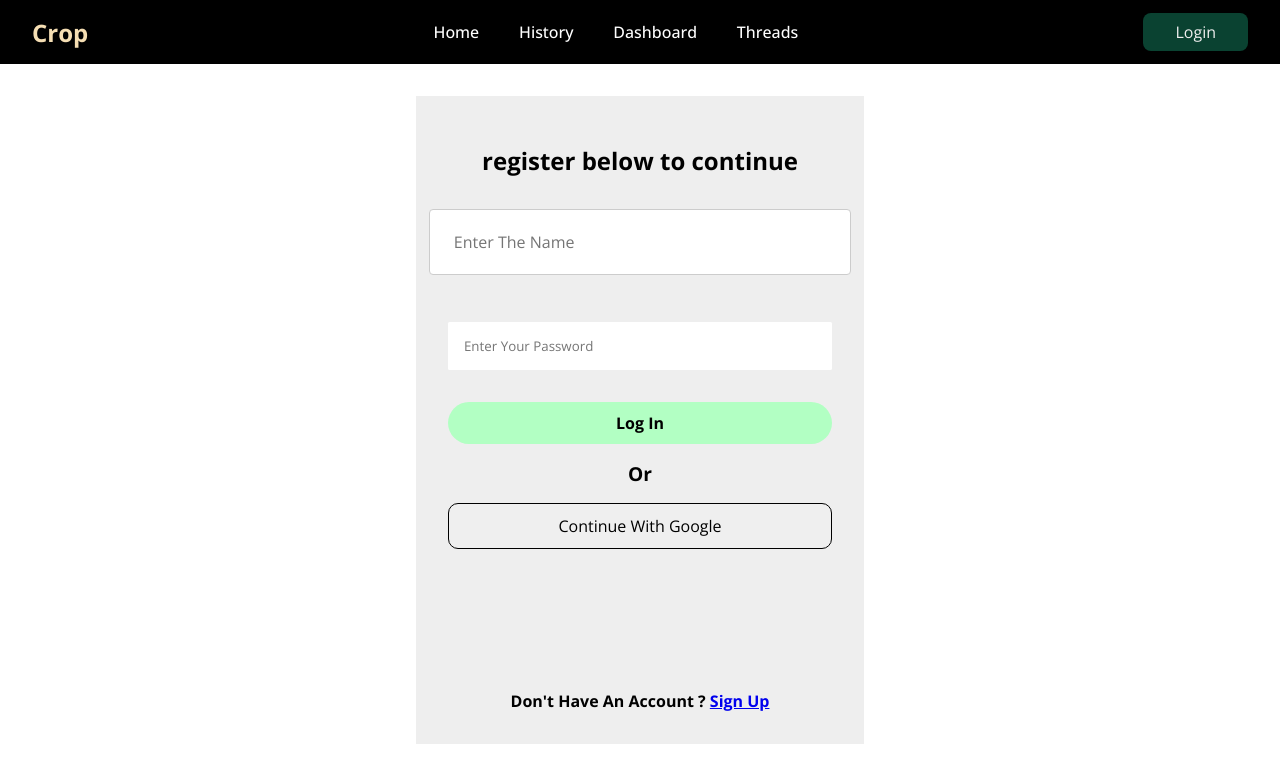
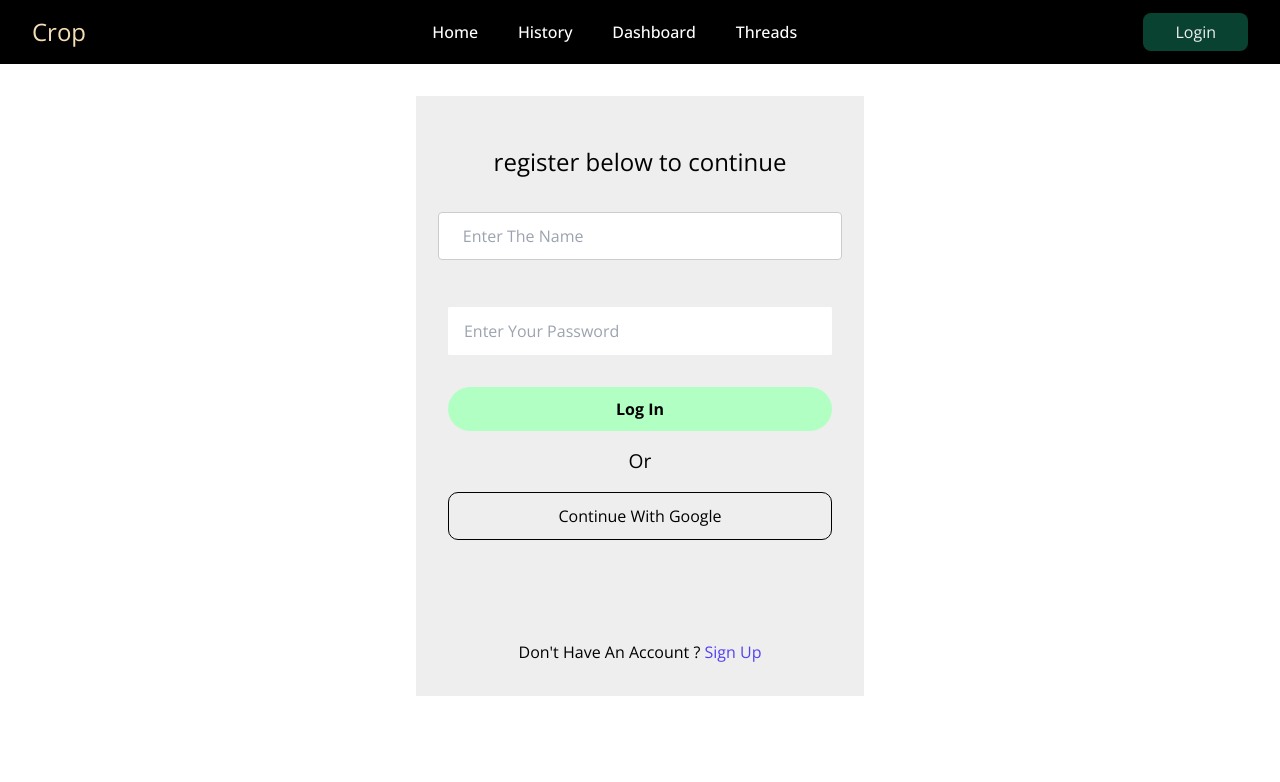
Before and after one commit to sharad112/final-7th-sem, a React (Create React App) app: page /login in a window 1280 px wide. Shown: the top 782 px of the page. Built offline with nearby package versions, Linux system fonts and the light colour scheme; no server answers.

Commit message:
fix:Added tailwind

```diff
--- a/package.json
+++ b/package.json
@@ -55,6 +55,7 @@
     ]
   },
   "devDependencies": {
+    "@babel/plugin-proposal-private-property-in-object": "^7.21.11",
     "tailwindcss": "^3.4.1"
   }
 }
--- a/src/App.css
+++ b/src/App.css
@@ -1,3 +1,6 @@
+@tailwind base;
+@tailwind components;
+@tailwind utilities;
 @font-face {
   font-family: neue;
   src: url();
--- a/src/comps/router comp/auth/Login/Login.jsx
+++ b/src/comps/router comp/auth/Login/Login.jsx
@@ -70,7 +70,7 @@
         <div className="App">
             <div className="form-wrapper">
                 <div className="left">
-                    <h1 className="login-head" >register below to continue</h1>
+                    <h1 className="login-head " >register below to continue</h1>
                     <div className="form">
                         <form onSubmit={submitted} className="form-content">
                             <input
--- a/src/index.css
+++ b/src/index.css
@@ -1,4 +1,5 @@
 @import url('https://fonts.googleapis.com/css2?family=Onest:wght@100..900&family=Poppins:ital,wght@0,100;0,200;0,300;0,400;0,500;0,600;0,700;0,800;0,900;1,100;1,200;1,300;1,400;1,500;1,600;1,700;1,800;1,900&display=swap');
+
 
 * {
   margin: 0%;
--- a/tailwind.config.js
+++ b/tailwind.config.js
@@ -1,6 +1,8 @@
 /** @type {import('tailwindcss').Config} */
 module.exports = {
-  content: [],
+  content: [
+    "./src/**/*.{js,jsx,ts,tsx}",
+  ],
   theme: {
     extend: {},
   },
```
Also changed, not shown: 2 other files (tests, documents, lock files or other folders).
